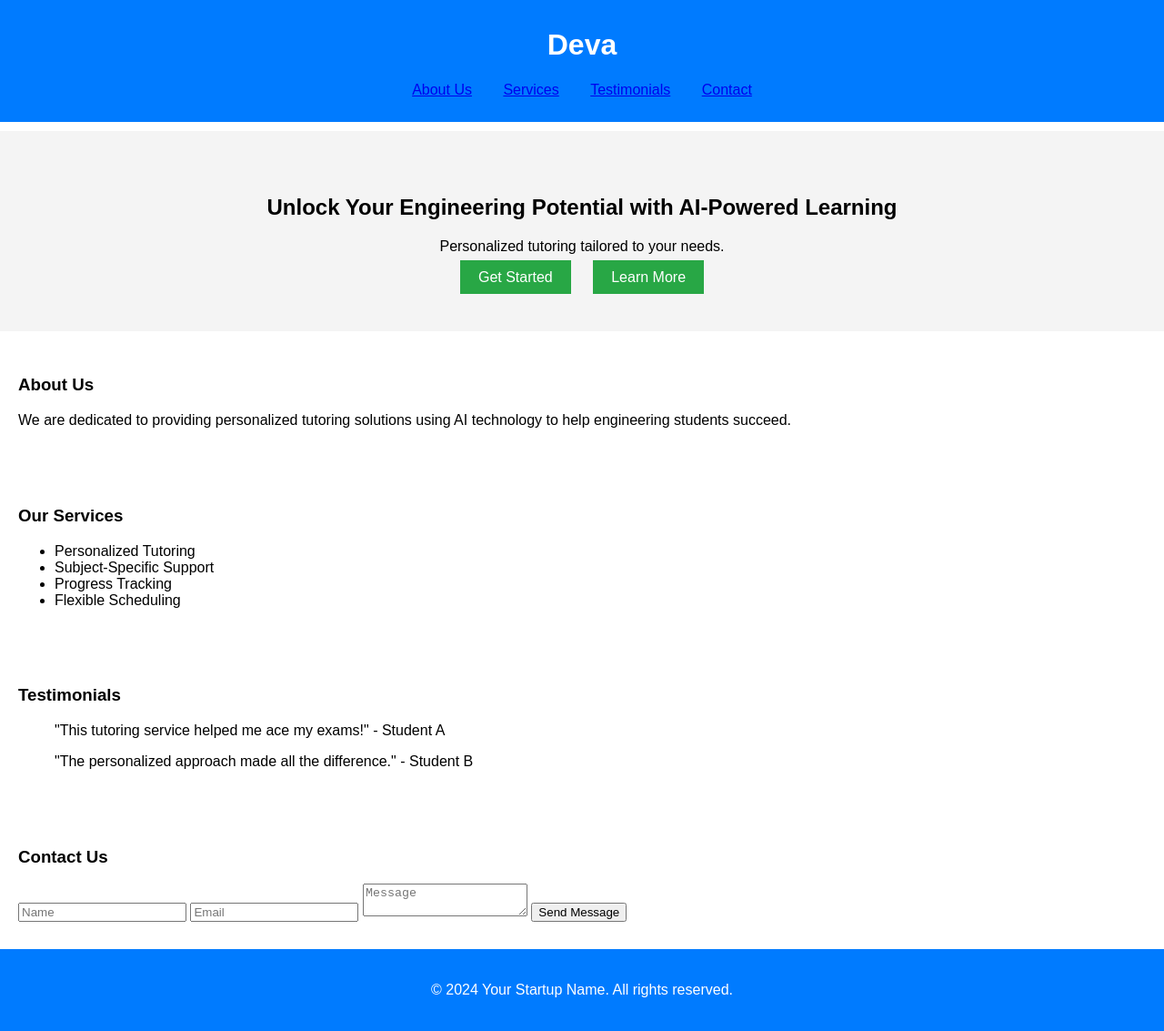
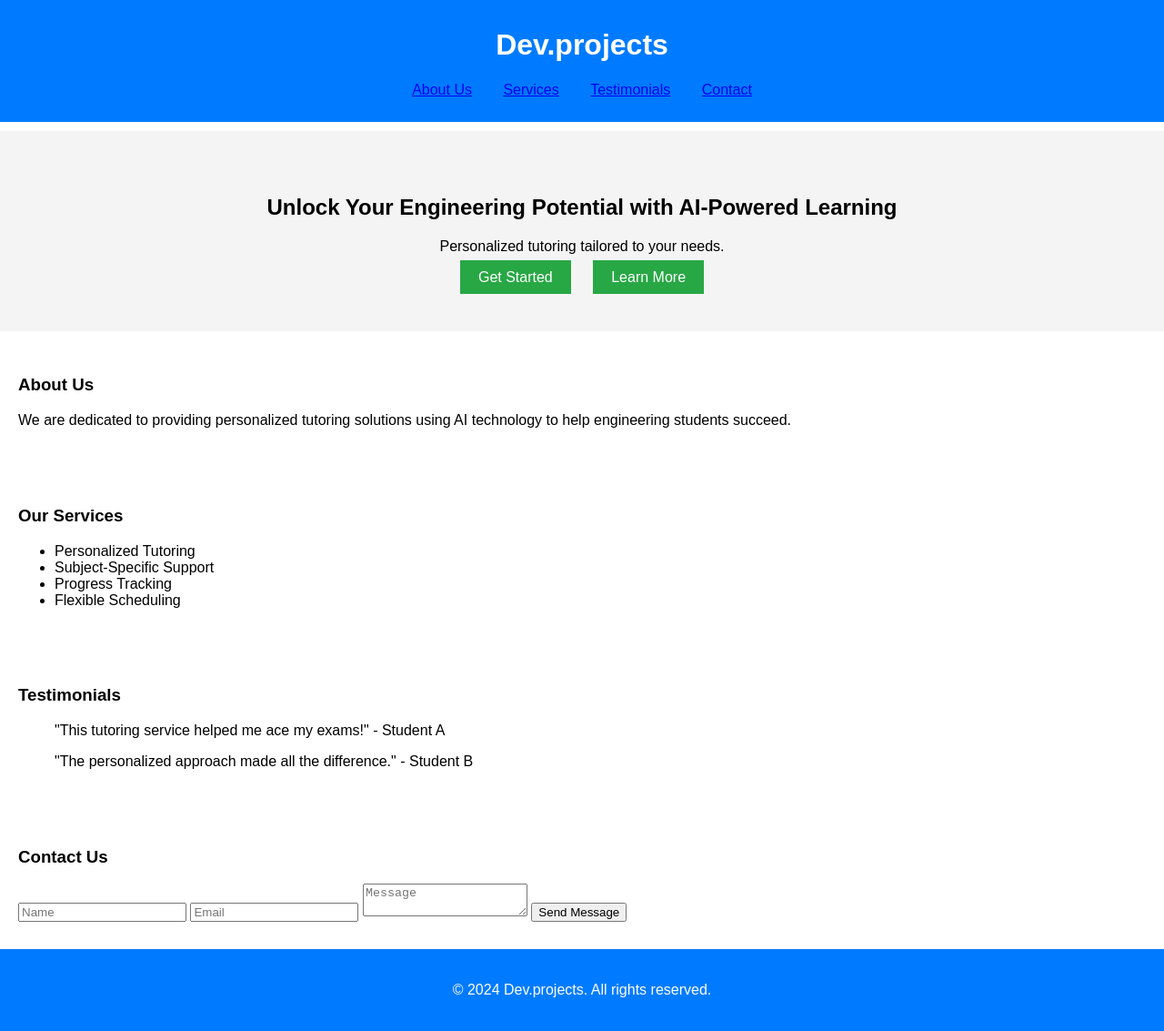
Before and after one commit to devadityadev/dev.projects, a plain HTML site: page index.html in a window 1280 px wide. Shown: the whole page at 91% size. Drawn offline with Linux system fonts and the light colour scheme.

Commit message:
Update index.html

```diff
--- a/index.html
+++ b/index.html
@@ -4,11 +4,11 @@
     <meta charset="UTF-8">
     <meta name="viewport" content="width=device-width, initial-scale=1.0">
     <link rel="stylesheet" href="index.css">
-    <title>Your Startup Name</title>
+    <title>Dev.projects</title>
 </head>
 <body>
     <header>
-        <h1>Deva</h1>
+        <h1>Dev.projects</h1>
         <nav>
             <ul>
                 <li><a href="#about">About Us</a></li>
@@ -58,7 +58,7 @@
     </section>
 
     <footer>
-        <p>&copy; 2024 Your Startup Name. All rights reserved.</p>
+        <p>&copy; 2024 Dev.projects. All rights reserved.</p>
     </footer>
 </body>
 </html>
```
